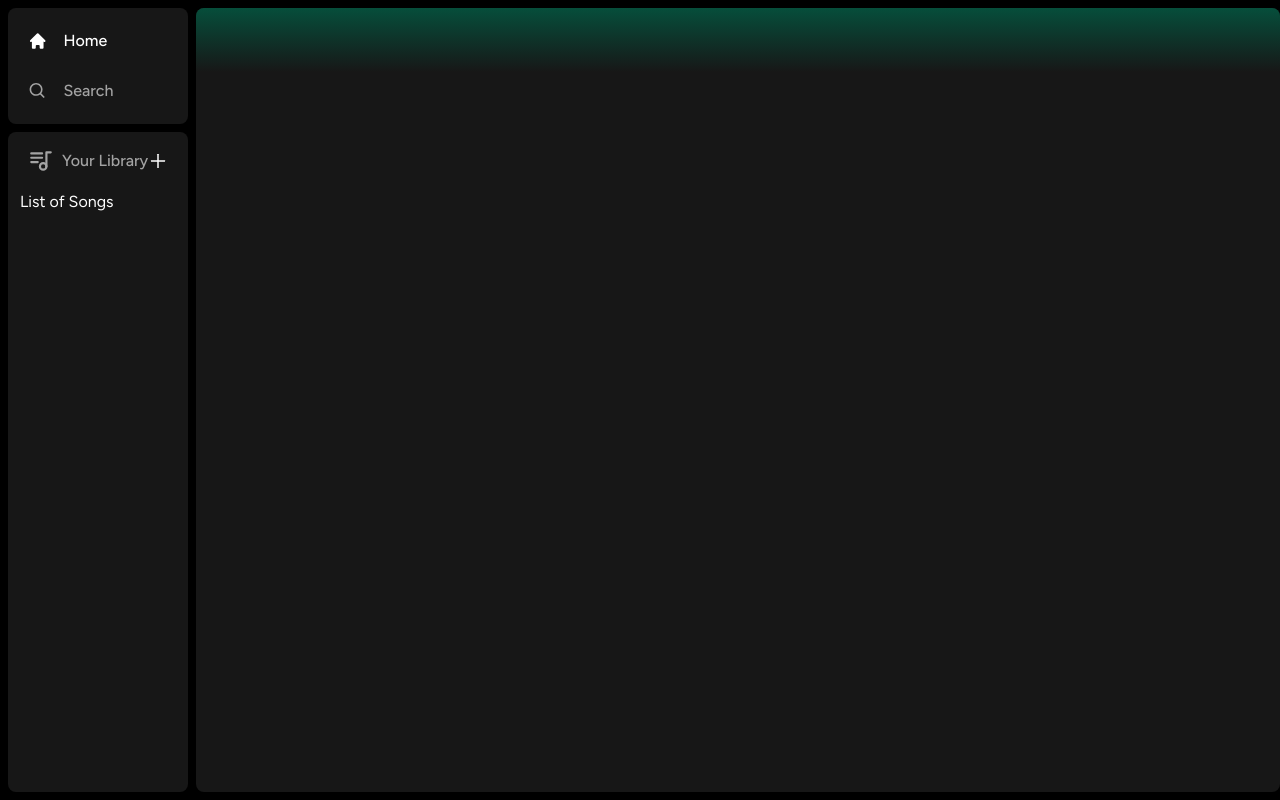
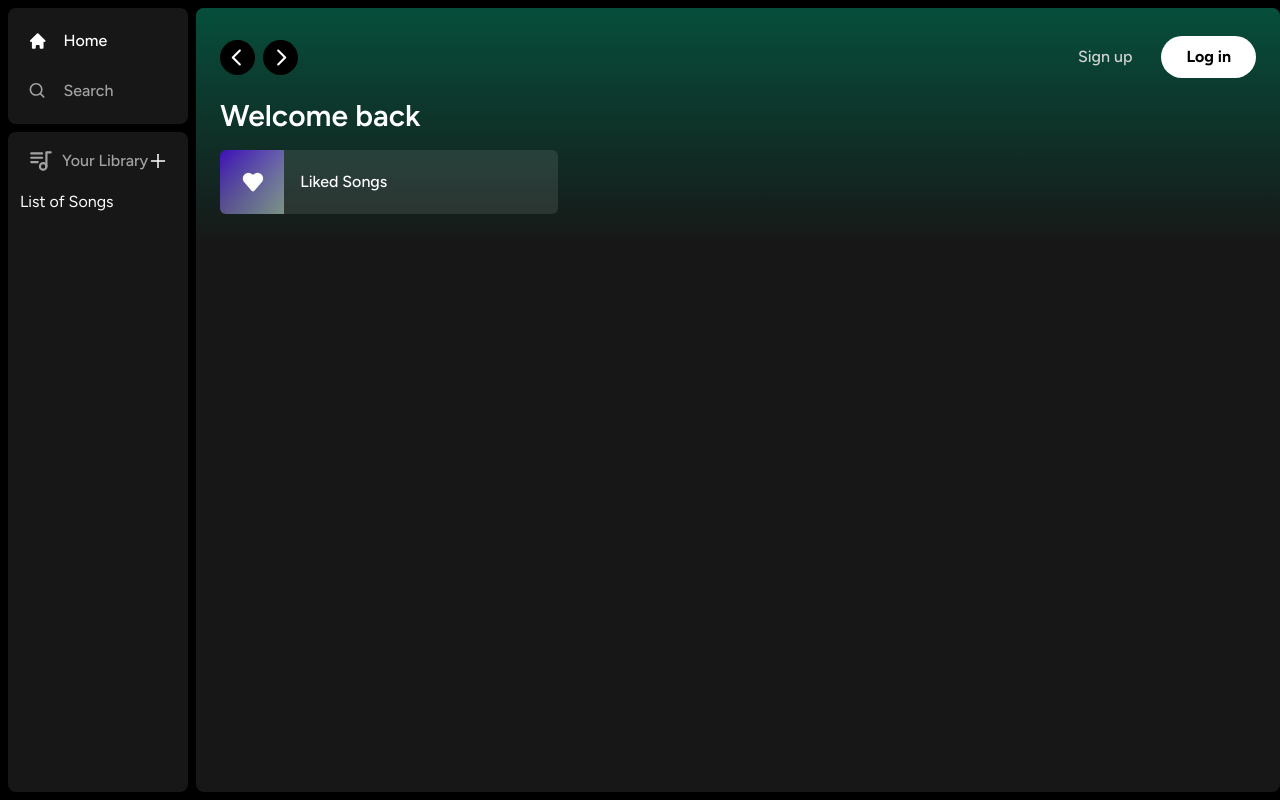
Before and after one commit to TonyQNguy/spotify-clone, a Next.js app: page / in a window 1280 px wide. Built offline with nearby package versions, Linux system fonts and the light colour scheme.

Commit message:
added buttons and styling to the navBar and main

```diff
--- a/app/(site)/page.tsx
+++ b/app/(site)/page.tsx
@@ -1,4 +1,5 @@
 import Header from "@/components/Header";
+import ListItem from "@/components/ListItem";
 
 export default function Home() {
   return (
@@ -11,7 +12,34 @@
       overflow-y-auto
     ">
     <Header>
-        Header
+        <div className="mb-2">
+          <h1
+            className="
+              text-white
+              text-3xl
+              font-semibold
+            "
+          >
+            Welcome back
+          </h1>
+          <div
+            className="
+              grid
+              grid-cols-1
+              sm:grid-cols-2
+              xl:grid-cols-3
+              2xl:grid-cols-4
+              gap-3
+              mt-4
+            "
+          >
+            <ListItem
+              image="/images/liked.jpeg"
+              name="Liked Songs"
+              href="liked"
+            />
+          </div>
+        </div>
     </Header>
     </div>
   );
--- /dev/null
+++ b/components/Button.tsx
@@ -0,0 +1,45 @@
+import { forwardRef } from "react"
+import { twMerge } from "tailwind-merge";
+
+interface ButtonProps
+    extends React.ButtonHTMLAttributes<HTMLButtonElement> {}
+
+const Button = forwardRef<HTMLButtonElement, ButtonProps>(({
+    className,
+    children,
+    disabled,
+    type = "button",
+    ...props
+}, ref) => {
+    return(
+        <button
+            type={type}
+            className={twMerge(`
+            w-full
+            rounded-full
+            bg-green-500
+            border
+            border-transparent
+            px-3
+            py-3
+            disabled:cursor-not-allowed
+            disabled:opacity-50
+            text-black
+            font-bold
+            hover-opacity-75
+            transition
+            `,
+                className
+            )}
+            disabled={disabled}
+            ref={ref}
+            {...props}
+        >
+            {children}
+        </button>
+    )
+})
+
+Button.displayName = "Button";
+
+export default Button
--- a/components/Header.tsx
+++ b/components/Header.tsx
@@ -1,7 +1,11 @@
 "use client";
 
 import { useRouter } from "next/navigation";
+import { BiSearch } from "react-icons/bi";
+import { HiHome } from "react-icons/hi";
+import { RxCaretLeft, RxCaretRight } from "react-icons/rx";
 import { twMerge } from "tailwind-merge";
+import Button from "./Button";
 
 interface HeaderProps {
     children: React.ReactNode;
@@ -41,9 +45,104 @@
                 gap-x-2
                 items-center
             ">
+                <button
+                    onClick={() => router.back()}
+                    className="
+                        rounded-full
+                        bg-black
+                        flex
+                        items-center
+                        justify-center
+                        hover:opacity-75
+                        transition
+                    "
+                >
+                    <RxCaretLeft className="text-white" size={35} />
+                </button>
 
+                <button
+                    onClick={() => router.forward()}
+                    className="
+                        rounded-full
+                        bg-black
+                        flex
+                        items-center
+                        justify-center
+                        hover:opacity-75
+                        transition
+                    "
+                >
+                    <RxCaretRight className="text-white" size={35} />
+                </button>
+            </div>
+            <div className="flex md:hidden gap-x-2 items-center">
+                <button
+                    className="
+                        rounded-full
+                        p-2
+                        bg-white
+                        flex
+                        items-center
+                        justify-center
+                        hover:opacity-75
+                        transition
+                    "
+                >
+                    <HiHome className="text-black" size={20} />
+                </button>
+                <button
+                    className="
+                        rounded-full
+                        p-2
+                        bg-white
+                        flex
+                        items-center
+                        justify-center
+                        hover:opacity-75
+                        transition
+                    "
+                >
+                    <BiSearch className="text-black" size={20} />
+                </button>
+            </div>
+
+            <div
+                className="
+                    flex
+                    justify-between
+                    items-center
+                    gap-x-4
+                "
+            >
+                <>
+                    <div>
+                        <Button
+                            onClick={() => {}}
+                            className="
+                            bg-transparent
+                            text-neutral-300
+                            font-medium
+                            "
+                        >
+                            Sign up
+                        </Button>
+                    </div>
+                    <div>
+                        <Button
+                            onClick={() => {}}
+                            className="
+                            bg-white
+                            px-6
+                            py-2
+                            "
+                        >
+                            Log in
+                        </Button>
+                    </div>
+                </>
             </div>
         </div>
+        {children}
     </div>
   )
 }
--- /dev/null
+++ b/components/ListItem.tsx
@@ -0,0 +1,79 @@
+"use client";
+
+import { useRouter } from "next/navigation";
+import Image from "next/image";
+import { FaPlay } from "react-icons/fa";
+
+interface ListItemProps {
+    image: string;
+    name: string;
+    href: string;
+}
+
+const ListItem: React.FC<ListItemProps> = ({
+    image,
+    name,
+    href
+}) => {
+    const router = useRouter();
+
+    const onClick = () => {
+        // Add Auth before push
+        router.push(href);
+    }
+
+  return (
+    <button
+        className="
+            relative
+            group
+            flex
+            items-center
+            rounded-md
+            overflow-hidden
+            gap-x-4
+            bg-neutral-100/10
+            hover:bg-neutral-100/20
+            transition
+            pr-4
+        "
+    >
+        <div className="
+            relative
+            min-h-[64px]
+            min-w-[64px]
+        ">
+            <Image
+                className="object-cover"
+                fill
+                src={image}
+                alt="Image"
+            />
+        </div>
+        <p className="font-medium truncate py-5">
+            {name}
+        </p>
+        <div
+            className="
+                absolute
+                transition
+                opacity-0
+                rounded-full
+                flex
+                items-center
+                justify-center
+                bg-green-500
+                p-4
+                drop-shadow-md
+                right-5
+                group-hover:opacity-100
+                hover:scale-110
+            "
+        >
+            <FaPlay className="text-black"/>
+        </div>
+    </button>
+  )
+}
+
+export default ListItem
```
Also changed, not shown: public/images/liked.jpeg (added).
